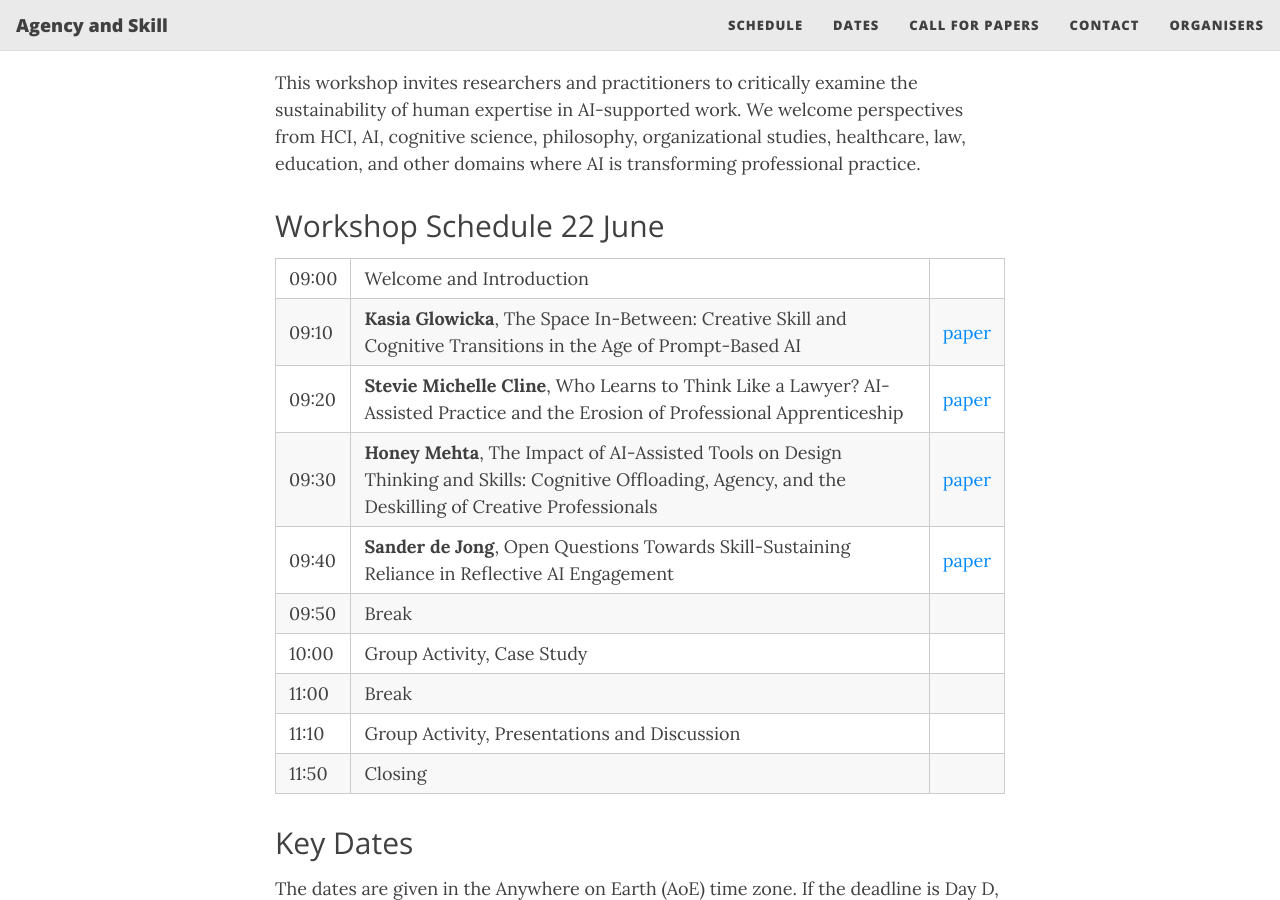
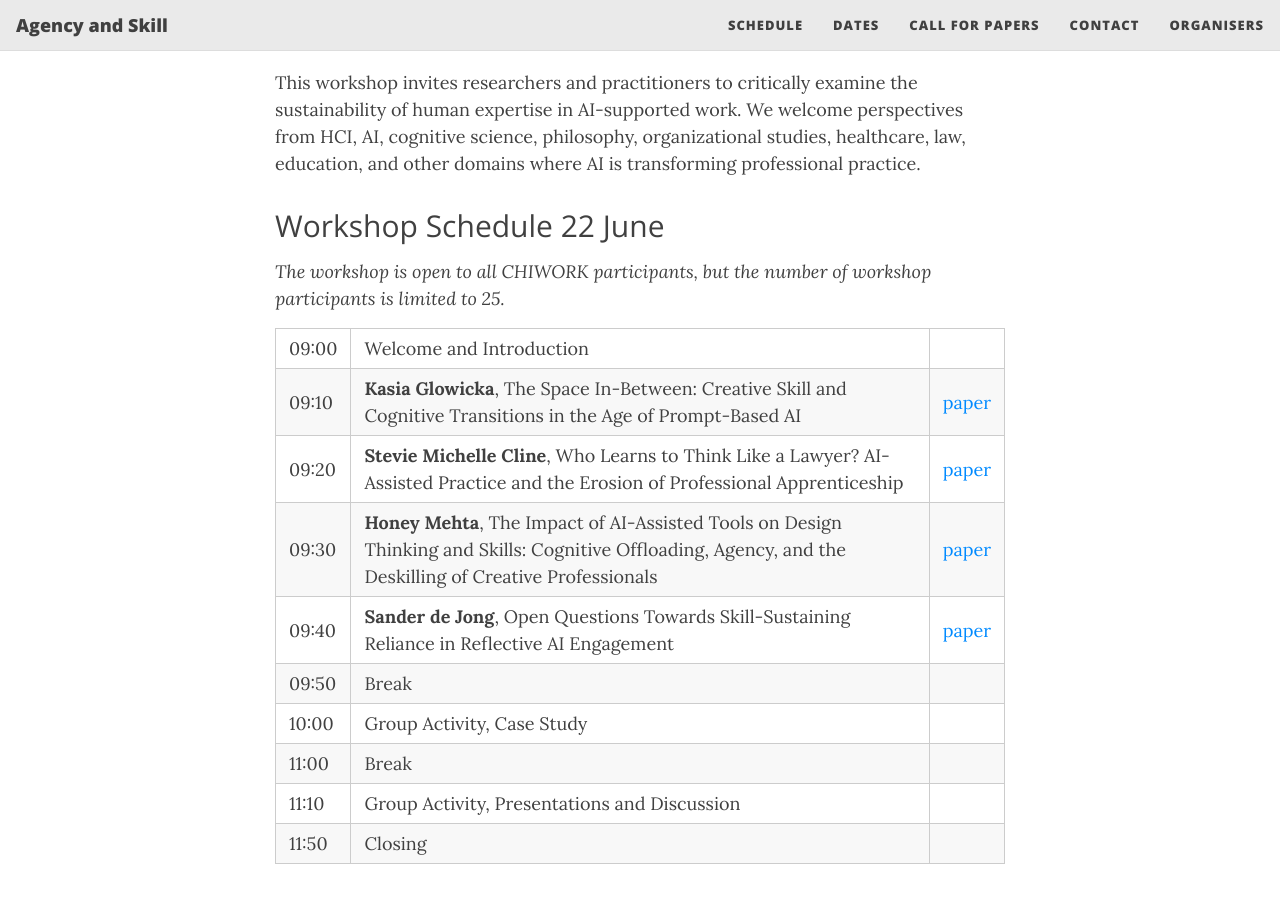
Before and after one commit to agency-and-skill/agency-and-skill.github.io, a Jekyll site: the page built from index.md, in a window 1280 px wide and 900 px high, scrolled down 648 px. Built offline with Jekyll 4.4.1, drawn with Linux system fonts in a browser that asks for light colours; part of the change alters nothing that is shown.

Commit message:
add note on open-door

```diff
--- a/index.md
+++ b/index.md
@@ -17,6 +17,8 @@ This workshop invites researchers and practitioners to critically examine the su
 
 ## Workshop Schedule 22 June {#schedule}
 
+*The workshop is open to all CHIWORK participants, but the number of workshop participants is limited to 25.*
+
 | 09:00 | Welcome and Introduction | |
 | 09:10 | **Kasia Glowicka**, The Space In-Between: Creative Skill and Cognitive Transitions in the Age of Prompt-Based AI | [paper](submissions/Glowicka_2026_Creative-Skill-and-Cognitive-Transitions-in-the-Age-of-Prompt-Based-AI_CHIWORK.pdf)
 | 09:20 | **Stevie Michelle Cline**, Who Learns to Think Like a Lawyer? AI-Assisted Practice and the Erosion of Professional Apprenticeship | [paper](submissions/Cline_2026_Who-learns-to-think-like-a-lawer_CHIWORK.pdf)
@@ -33,8 +35,8 @@ This workshop invites researchers and practitioners to critically examine the su
 
 The dates are given in the Anywhere on Earth (AoE) time zone. If the deadline is Day D, the submission period ends at the end of Day D.
 
-- Submission Deadline: **May 11, 2026** (AoE)
-- Notification: **May 22, 2026** (AoE)
+- ~~Submission Deadline: **May 11, 2026** (AoE)~~
+- ~~Notification: **May 22, 2026** (AoE)~~
 - Workshop date: **June 22, 2026**
 
 
```
